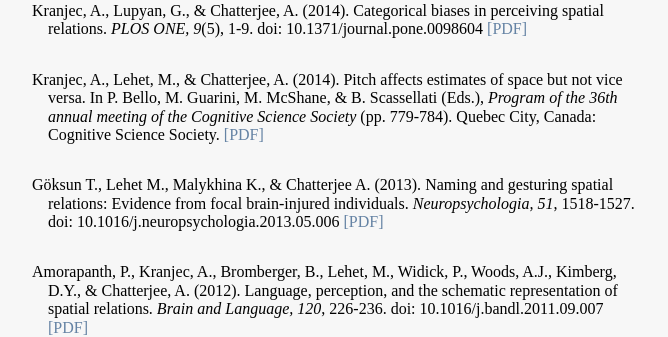
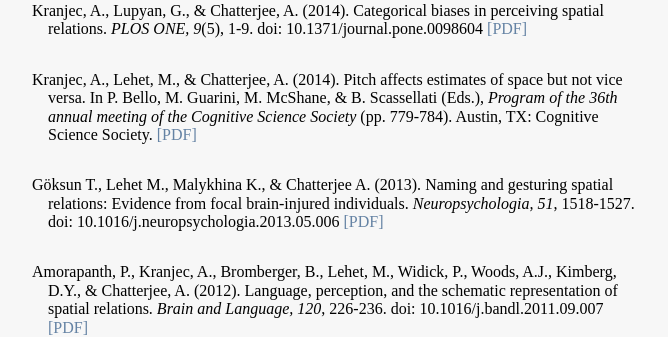
Before and after one commit to joeptacek/chatlab-site, a Jekyll site: the page built from research.html, in a window 1280 px wide and 900 px high, scrolled down 1029 px. Shown: the part 152-489 px from the top of the window, without its empty margins (448-1116 px from the left). Built offline with Jekyll 4.4.1, drawn with Linux system fonts in a browser that asks for light colours; some web fonts are replaced.

Commit message:
Fix citation

```diff
--- a/_data/research.yml
+++ b/_data/research.yml
@@ -125,7 +125,7 @@
       edited_work_pages_start: 779
       edited_work_pages_stop: 784
       edited_work_editors: 'P. Bello, M. Guarini, M. McShane, & B. Scassellati (Eds.)'
-      edited_work_location: 'Quebec City, Canada'
+      edited_work_location: 'Austin, TX'
       edited_work_publisher: 'Cognitive Science Society'
     pdf_filename: 'Kranjec_Lehet_Chatterjee_2014_01.pdf'
   - work_authors: 'Göksun T., Lehet M., Malykhina K., & Chatterjee A.'
```
